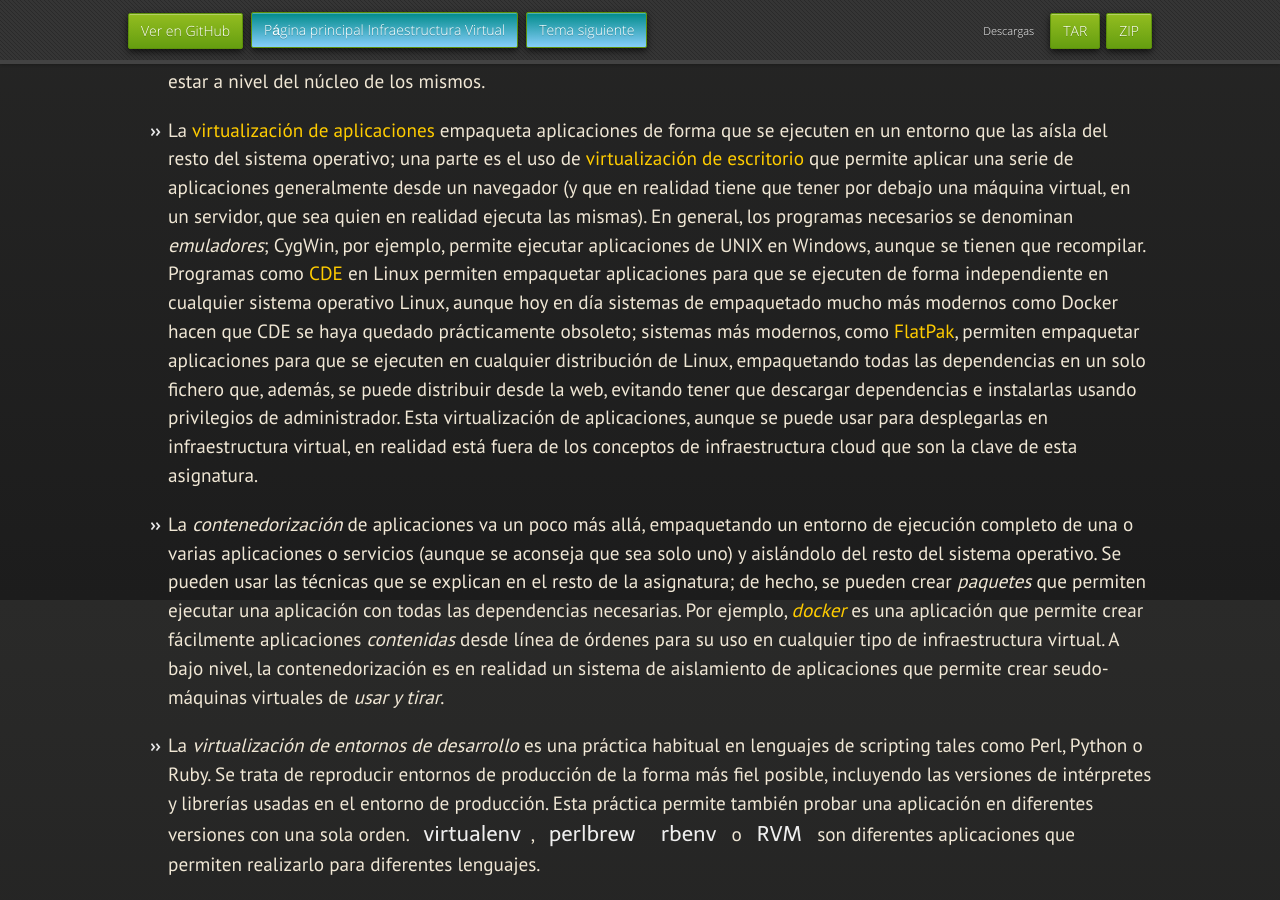
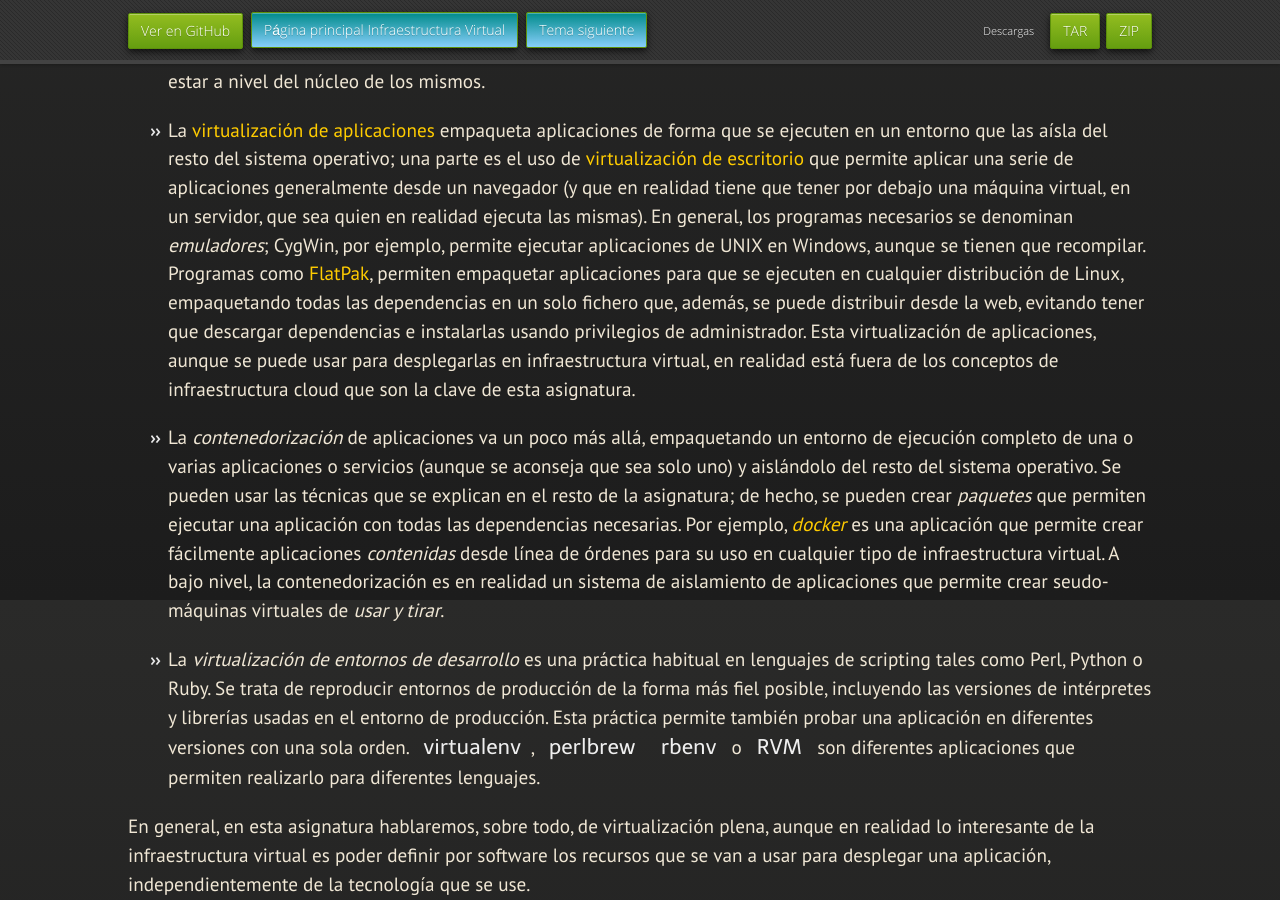
Before and after one commit to JJ/IV, a Jekyll site: the page built from documentos/temas/Intro_concepto_y_soporte_fisico.md, in a window 1280 px wide and 900 px high, scrolled down 5700 px. Built offline with Jekyll 4.4.1, drawn with Linux system fonts in a browser that asks for light colours; nearby versions of some CDN libraries; some web fonts are replaced; our own code applies the rules of GitHub Pages for plain Markdown files; some of the changed text lies outside the part shown.

Commit message:
Sync documentos/temas/Intro_concepto_y_soporte_fisico.md de master a gh-pages

```diff
--- a/documentos/temas/Intro_concepto_y_soporte_fisico.md
+++ b/documentos/temas/Intro_concepto_y_soporte_fisico.md
@@ -260,12 +260,7 @@ los mismos.
   necesarios se denominan *emuladores*; CygWin, por ejemplo,
   permite ejecutar aplicaciones de UNIX en Windows,
   aunque se tienen que recompilar.
-  Programas como [CDE](https://github.com/pgbovine/CDE/) en Linux
-  permiten empaquetar aplicaciones para que se ejecuten de forma
-  independiente en cualquier sistema operativo Linux, aunque hoy en
-  día sistemas de empaquetado mucho más modernos como Docker hacen que
-  CDE se haya quedado prácticamente obsoleto; sistemas más modernos,
-  como [FlatPak](http://docs.flatpak.org/en/latest/getting-started.html), permiten
+  Programas como [FlatPak](http://docs.flatpak.org/en/latest/getting-started.html), permiten
   empaquetar aplicaciones para que se ejecuten en cualquier
   distribución de Linux, empaquetando todas las dependencias en un
   solo fichero que, además, se puede distribuir desde la web, evitando
@@ -367,7 +362,7 @@ Alternativamente, se puede usar la orden `lscpu`, también presente en
 todos los Linux, para ver si las órdenes de virtualización están
 presentes. Como se
 indica
-[en este artículo](https://www.fosslinux.com/2484/how-to-install-virtual-machine-manager-kvm-in-manjaro-and-arch-linux.htm/),
+[en este artículo](https://www.fosslinux.com/2484/how-to-install-virtual-machine-manager-kvm-in-manjaro-and-arch-linux.htm),
 en Manjaro, ArchLinux y distros similares (y en realidad en todas), se
 puede usar:
 
@@ -440,7 +435,7 @@ capas anteriores
   como funciones de orden superior como conexión u
   orquestación. Evidentemente, empezó
   con
-  [Docker](https://blog.docker.com/2016/02/containers-as-a-service-caas/) pero
+  [Docker](https://www.docker.com/blog/containers-as-a-service-caas/) pero
   empresas
   como
   [Microsoft](https://azure.microsoft.com/es-es/services/kubernetes-service/) o
```
Also changed, not shown: other parts of documentos/temas/Intro_concepto_y_soporte_fisico.md (+1 -1 lines).
